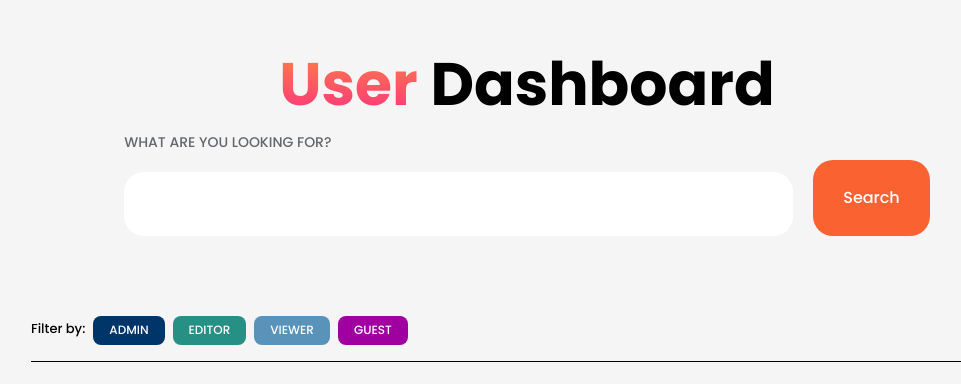
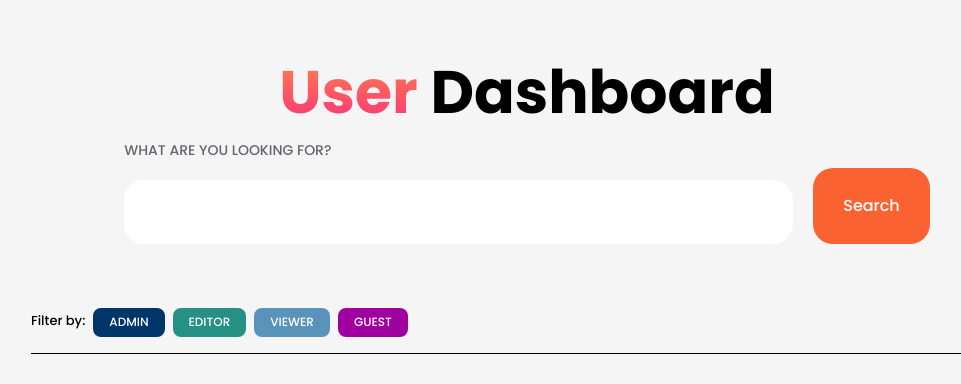
Before and after one commit to justadamhopkins/prima-fe-interview-website, a React (Vite) app: page / in a window 1280 px wide. Shown: the part 198-582 px from the top of the page, without its empty margins (113-1074 px from the left). Built offline with nearby package versions, Linux system fonts and the light colour scheme.

Commit message:
fix: padding

```diff
--- a/src/components/_templates/HomePage/Homepage.module.css
+++ b/src/components/_templates/HomePage/Homepage.module.css
@@ -31,6 +31,10 @@
     width: 100%;
     max-width: 1024px;
     padding: var(--space-pad-md) var(--space-pad-md) 0 var(--space-pad-md);
+
+    @media (min-width: 640px) {
+      padding-top: 0;
+    }
   }
 
   &__filterWrapper {
```
